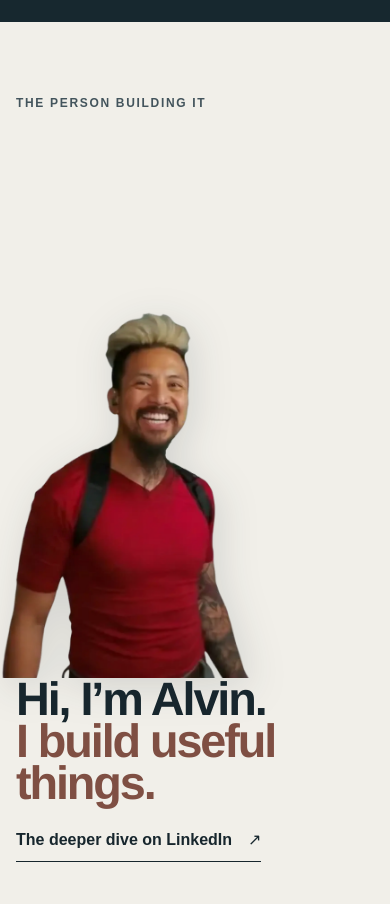
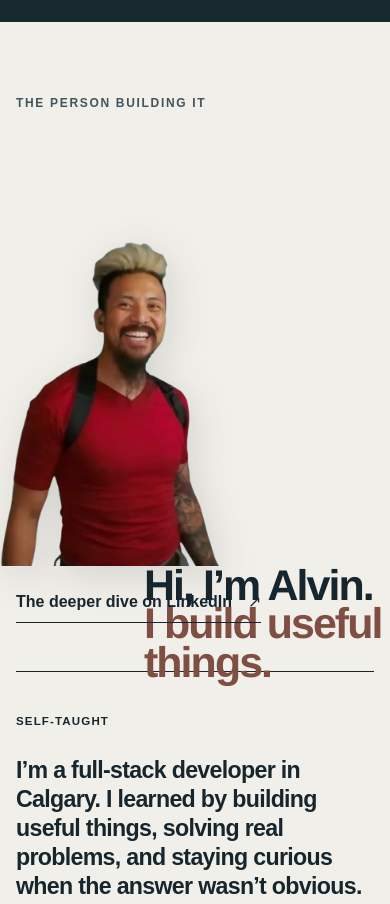
Before and after one commit to Alvintol/websites-by-alvin, a website: page site/index.html in a window 390 px wide. Shown: the part 4840-5744 px from the top of the page. Drawn offline with Linux system fonts and the light colour scheme.

Commit message:
update about section mobile styling

```diff
--- a/package.json
+++ b/package.json
@@ -11,7 +11,8 @@
     "build": "node scripts/build.mjs",
     "check": "node scripts/check.mjs",
     "preview": "node scripts/preview.mjs",
-    "deploy": "wrangler deploy"
+    "deploy": "wrangler deploy",
+    "dev": "wrangler dev"
   },
   "devDependencies": {
     "wrangler": "^4.130.0"
--- /dev/null
+++ b/pnpm-workspace.yaml
@@ -0,0 +1,3 @@
+allowBuilds:
+  esbuild: false
+  workerd: false
--- a/site/styles.css
+++ b/site/styles.css
@@ -1447,12 +1447,13 @@ h3 {
 }
 .about-section {
   display: grid;
-  grid-template-columns: 1.05fr 1fr;
-  gap: 4vw;
-  padding-left: 0;
+  grid-template-columns: 1.15fr 0.85fr;
+  gap: 5vw;
+  padding: 4rem 4vw 5rem 0;
   overflow: hidden;
-  border-bottom: 2px solid var(--ink);
-}
+  border-bottom: 1px solid var(--ink);
+}
+
 .about-sticky {
   align-self: start;
   position: sticky;
@@ -1467,17 +1468,18 @@ h3 {
 .about-intro {
   position: relative;
   flex: 1;
-  min-height: 38rem;
+  min-height: 34rem;
 }
 .about-sticky h2 {
   position: absolute;
   z-index: 2;
   top: 18%;
-  left: clamp(12rem, 18vw, 20rem);
-  width: min(31rem, calc(100% - 12rem));
-  font-size: clamp(3.4rem, 5vw, 6.6rem);
-  line-height: 0.86;
-}
+  left: clamp(17rem, 21vw, 24rem);
+  width: min(31rem, 32vw);
+  font-size: clamp(3.2rem, 4.2vw, 5.2rem);
+  line-height: 0.9;
+}
+
 .about-sticky h2 span {
   color: var(--blue);
 }
@@ -1486,12 +1488,12 @@ h3 {
   z-index: 1;
   left: 0;
   bottom: 0;
-  width: clamp(18rem, 29vw, 33rem);
+  width: clamp(20rem, 32vw, 36rem);
   height: auto;
   max-height: 100%;
   object-fit: contain;
   object-position: left bottom;
-  filter: drop-shadow(0.35rem 0.5rem 0 #1714e824);
+  filter: drop-shadow(0.35rem 0.6rem 1.2rem #17262d24);
 }
 .about-sticky .text-link {
   position: relative;
@@ -2862,27 +2864,24 @@ summary:focus-visible {
 }
 @media (max-width: 640px) {
   .about-intro {
-    min-height: clamp(26rem, 72svh, 34rem);
-    margin-inline: -1rem;
-    padding: 0 1rem;
+    min-height: 27rem;
+  }
+
+  .about-portrait {
+    left: -0.5rem;
+    bottom: 0;
+    width: min(18rem, 72vw);
+    max-height: 76%;
   }
 
   .about-sticky h2 {
-    position: relative;
     top: auto;
     left: auto;
     width: 100%;
-    padding-right: 1rem;
-    font-size: clamp(2.75rem, 12vw, 3.6rem);
+    padding-left: 8rem;
+    padding-right: 0;
+    font-size: clamp(2.6rem, 11vw, 3.6rem);
     line-height: 0.9;
-  }
-
-  .about-portrait {
-    left: -0.5rem;
-    bottom: 0;
-    width: min(19rem, 78vw);
-    max-height: 70%;
-    margin: 0;
   }
 }
 
```
Also changed, not shown: pnpm-lock.yaml (added), 15 other files.
